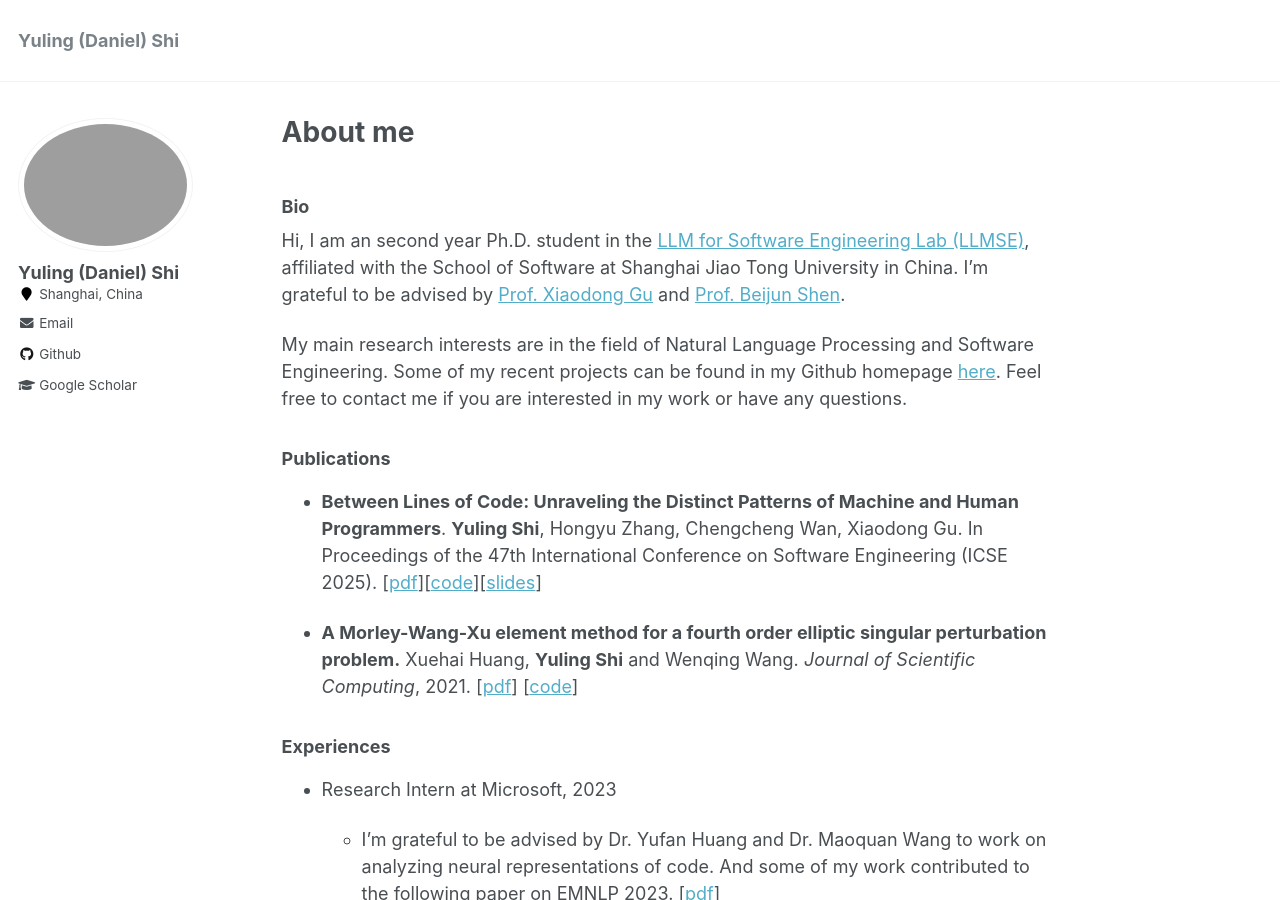
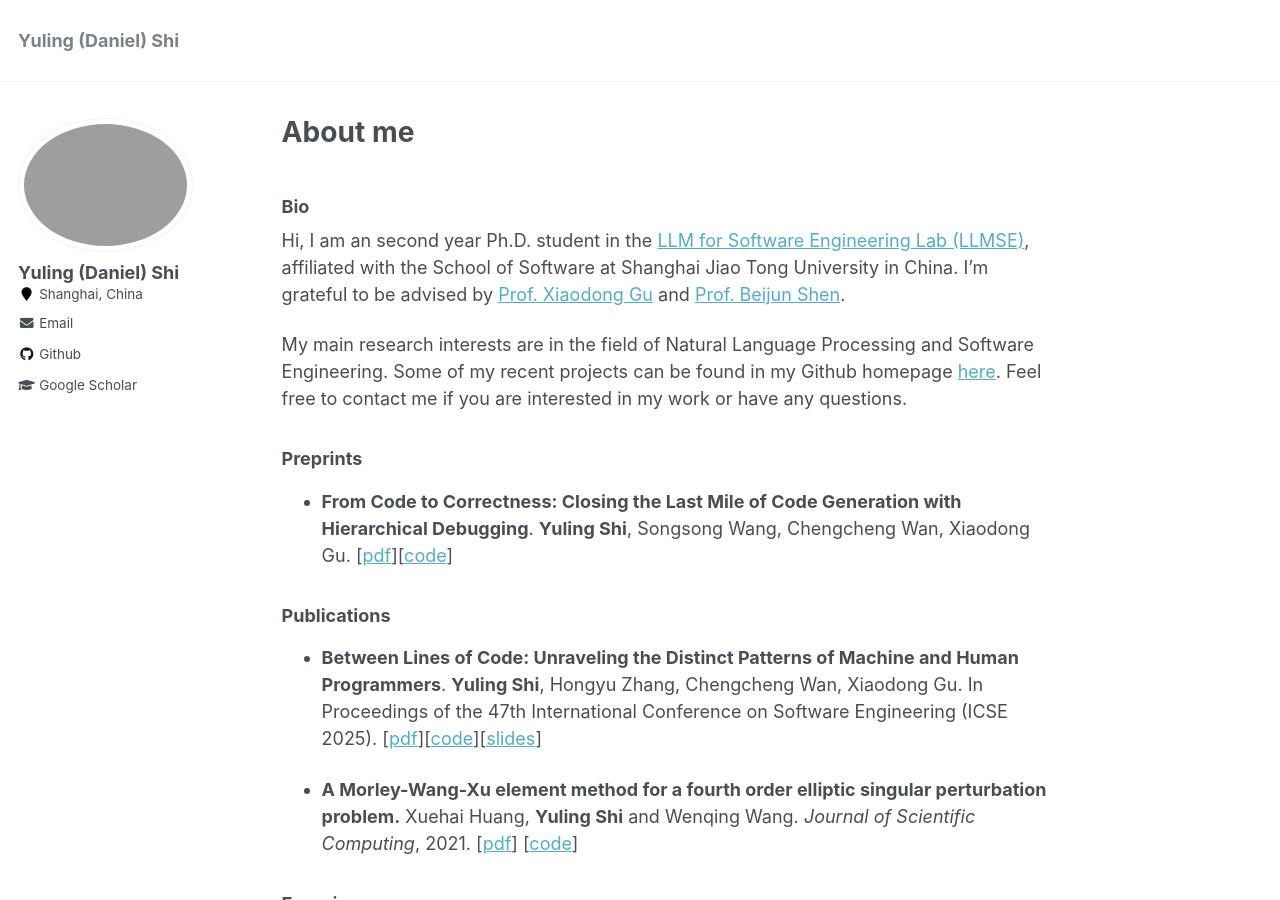
Before and after one commit to YerbaSite/YerbaSite.github.io, a Jekyll site: the page built from _pages/about.md, in a window 1280 px wide and 900 px high. Built offline with Jekyll 4.4.1, drawn with Linux system fonts in a browser that asks for light colours.

Commit message:
update papers

```diff
--- a/_pages/about.md
+++ b/_pages/about.md
@@ -14,6 +14,11 @@ Hi, I am an second year Ph.D. student in the [LLM for Software Engineering Lab (
 
 My main research interests are in the field of Natural Language Processing and Software Engineering.
 Some of my recent projects can be found in my Github homepage [here](https://github.com/YerbaPage). Feel free to contact me if you are interested in my work or have any questions.
+
+### Preprints
+
+- **From Code to Correctness: Closing the Last Mile of Code Generation with Hierarchical Debugging**. **Yuling Shi**, Songsong Wang, Chengcheng Wan, Xiaodong Gu.
+[[pdf](https://arxiv.org/abs/2410.01215)][[code](https://github.com/YerbaPage/MGDebugger)]
 
 ### Publications
 
```
